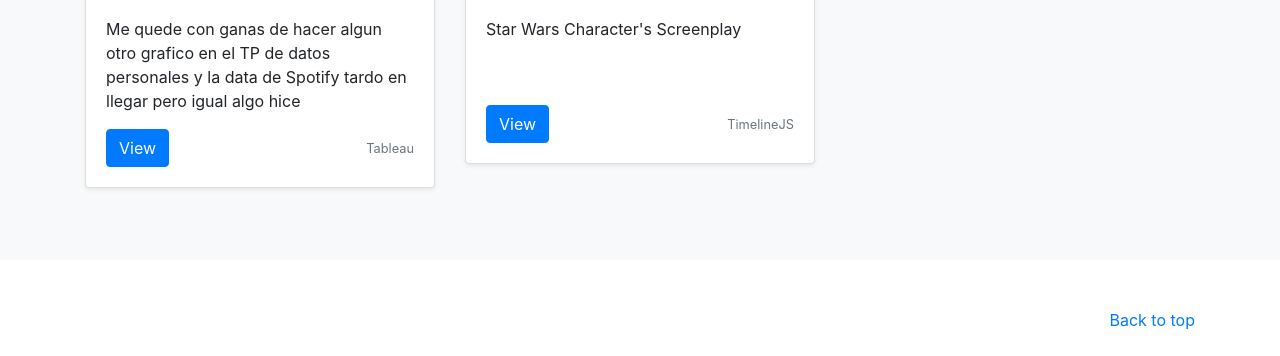
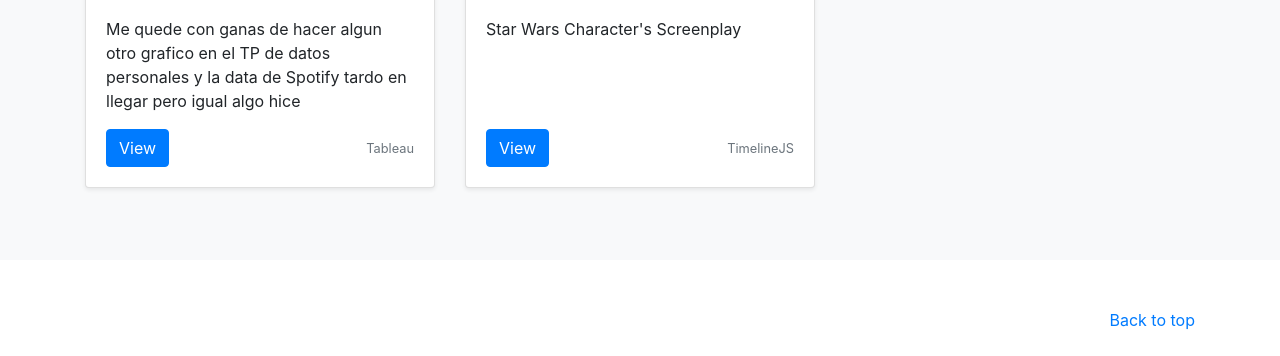
Before and after one commit to FedeBrg/infovis, a plain HTML site: page home.html in a window 1280 px wide. Shown: the part 3265-3621 px from the top of the page. Drawn offline with nearby package versions, Linux system fonts and the light colour scheme.

Commit message:
Update home.html

```diff
--- a/home.html
+++ b/home.html
@@ -389,7 +389,7 @@ footer p {
           <div class="card mb-4 shadow-sm">
             <img src="https://raw.githubusercontent.com/FedeBrg/infovis/gh-pages/img/SW.JPG" style="width: 100%; height: 200px">
             <div class="card-body">
-              <p class="card-text">Star Wars Character's Screenplay</p><br><br>
+              <p class="card-text">Star Wars Character's Screenplay</p><br><br><br>
               <div class="d-flex justify-content-between align-items-center">
                 <div class="btn-group">
          		<a class="btn btn-primary" href="https://fedebrg.github.io/infovis/starwars.html">View</a>
```
